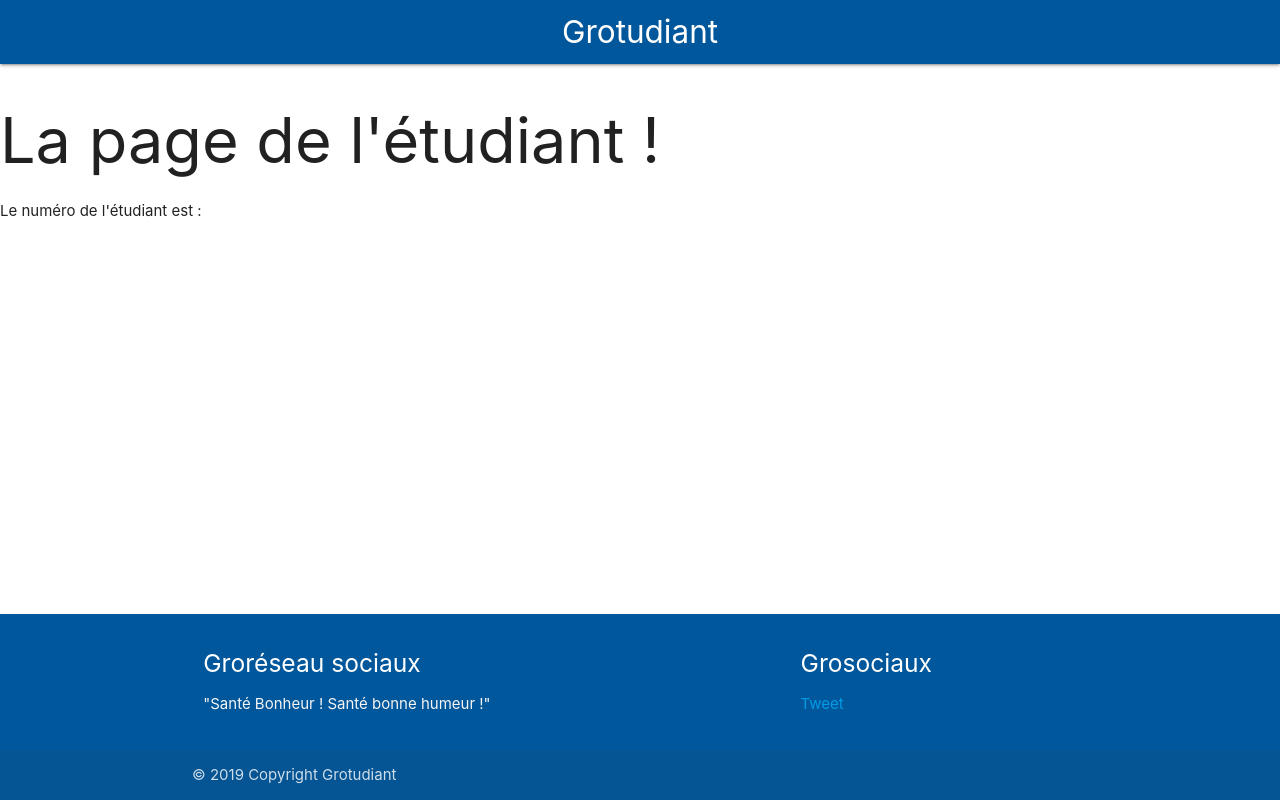
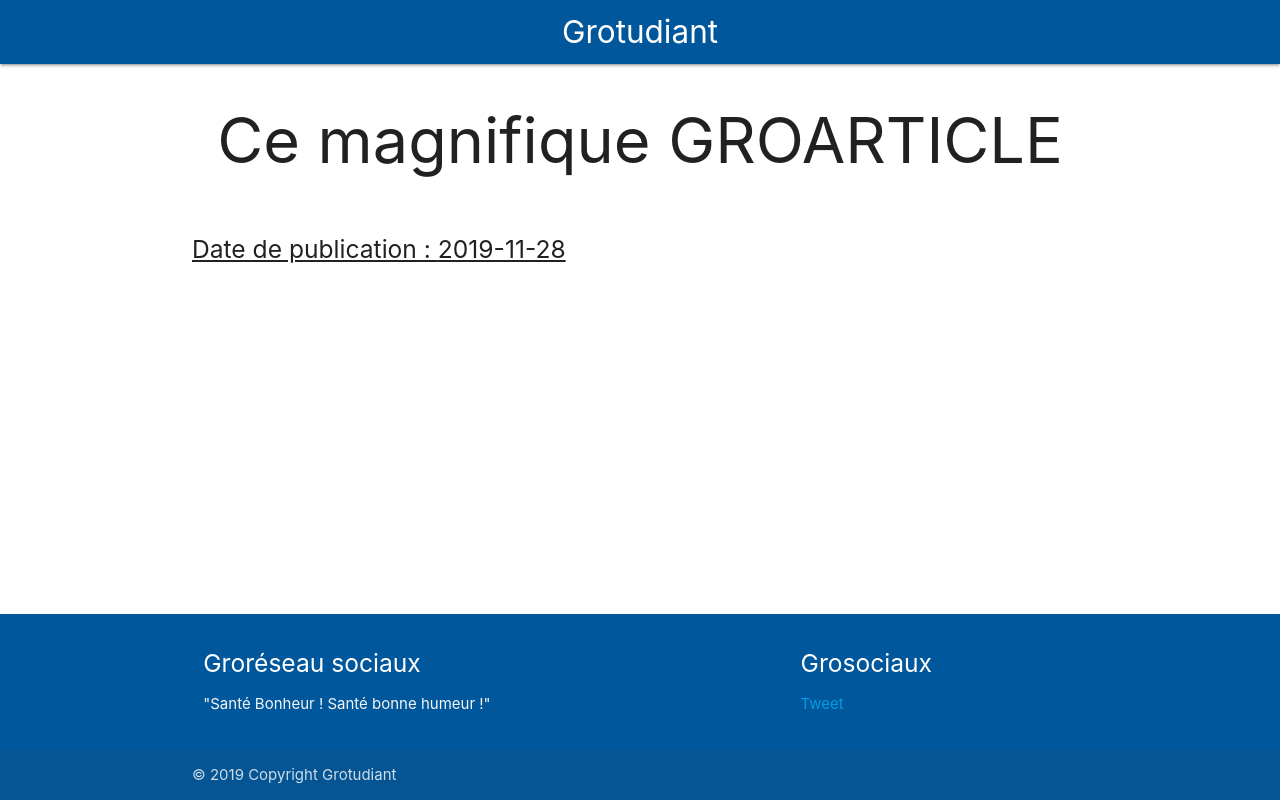
Before and after one commit to CedricDurand/grotudiant, a Symfony app: template templates/blog/detail.html.twig in a window 1280 px wide. Run offline with Twig, Linux system fonts and the light colour scheme; the template is opened without the code that fills it, so the values that code supplies are empty; some libraries are stand-ins or nearby versions.

Commit message:
Affichage article done.

```diff
--- /dev/null
+++ b/public/css/article.css
@@ -0,0 +1,3 @@
+.article{
+  margin-bottom: 5em;
+}
--- a/public/css/tab.css
+++ b/public/css/tab.css
@@ -8,10 +8,6 @@
   text-align: center;
 }
 
-#center{
-  text-align: center;
-}
-
 table.highlight>tbody>tr:hover {
     background-color: rgba(189,189,189, 0.35);      /* whatever color you want */
 }
--- a/templates/base.html.twig
+++ b/templates/base.html.twig
@@ -28,9 +28,8 @@
 
       </header>
         {% block body %}
-          {% block pageTitle %}{% endblock %}
+          <center>{% block pageTitle %}{% endblock %}</center>
           {% block content %}{% endblock %}
-          {% block getPost %}{% endblock %}
 
           <!-- Pour que le footer soit fixé en bas (voir css) -->
           <main></main>
--- a/templates/blog/detail.html.twig
+++ b/templates/blog/detail.html.twig
@@ -1,8 +1,19 @@
 {% extends 'base.html.twig' %}
 
-{% block pageTitle %}<h1>La page de l'étudiant !</h1>{% endblock %}
-{% block content %}Le numéro de l'étudiant est : {{ id }}
+{% block stylesheets %}
+  <link rel="stylesheet" href="{{ asset('css/article.css') }}" />
+{% endblock %}
 
-<h2>{{ article.titre }}</h2>
+
+{% block pageTitle %}<h1>Ce magnifique GROARTICLE</h1>{% endblock %}
+{% block content %}
+
+<div class="container article">
+  <article class="s12 m4 l10">
+    <h2>{{ article.titre }}</h2>
+    <U><h5>Date de publication : <time>{{article.published|date('Y-m-d')}}</time></h5></U>
+    {{ article.content }}
+  </article>
+</div>
 
 {% endblock %}
--- a/templates/blog/index.html.twig
+++ b/templates/blog/index.html.twig
@@ -5,7 +5,7 @@
 {% endblock %}
 
 {% block pageTitle %}
-<center><h4>Articles d'étudiants de la principauté de GROLAND !!!</h4></center><br>
+<h4>Articles d'étudiants de la principauté de GROLAND !!!</h4>
 {% endblock %}
 {% block content %}
 {% if articles %}
@@ -21,7 +21,7 @@
               <p>{{ article.content |length > 300 ? article.content|slice(0, 300) ~ ' ...' : article.content}}</p>
             </div>
             <div class="card-action">
-              <a href="/post/{{ article.id }}">Je veux lire !</a>
+              <a href="/post/{{ article.getUrlAlias() }}">Je veux lire !</a>
             </div>
           </div>
         </div>
```
Also changed, not shown: src/Controller/BlogController.php (+10 -17 lines), templates/admin/admin.html.twig (+5 -3 lines), templates/blog/getPost.html.twig (deleted, +0 -7 lines).
